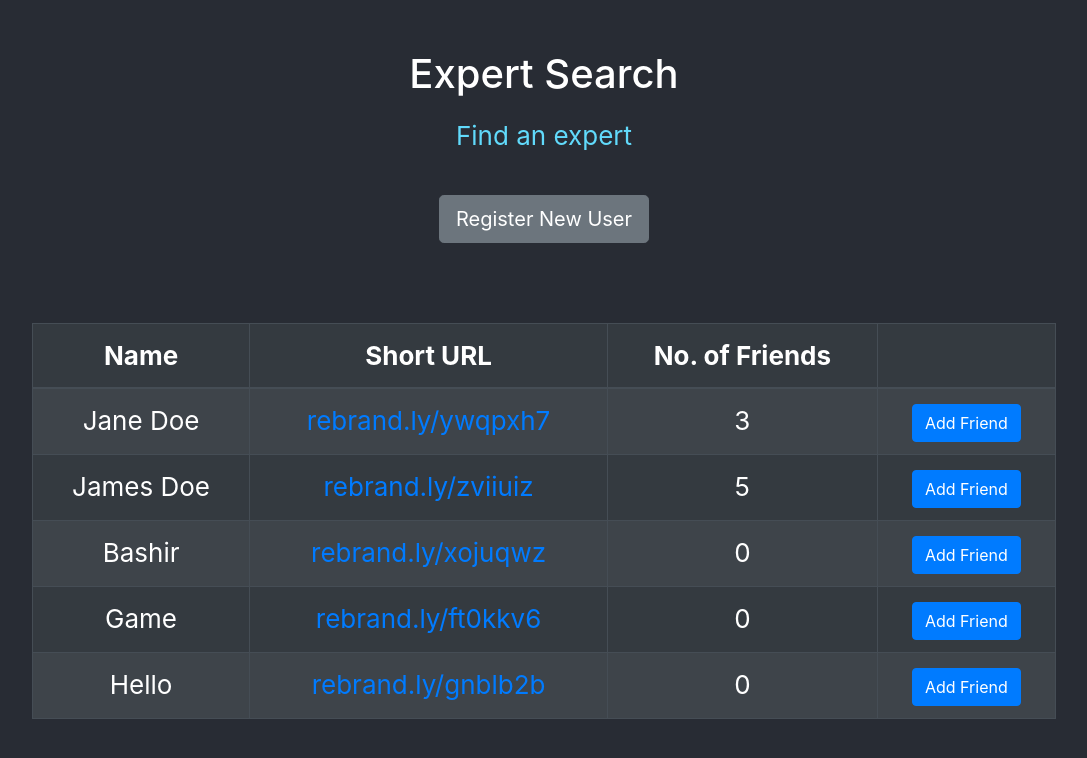
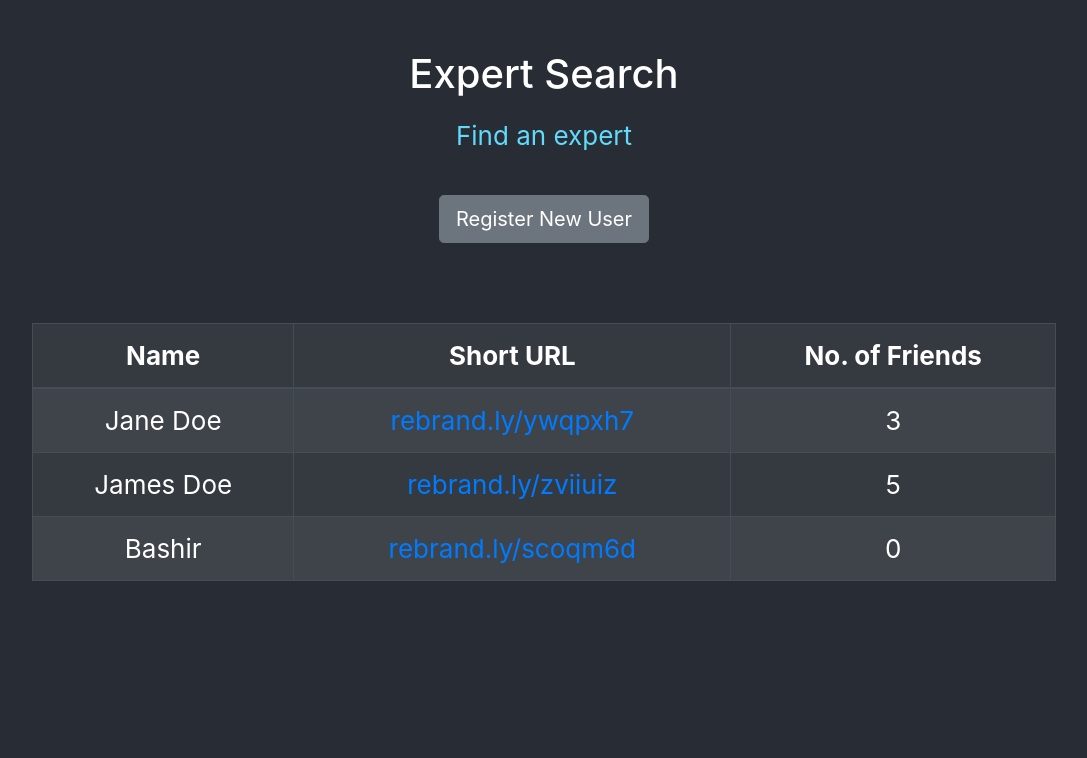
Before and after one commit to begeh/wanda-challenge, a React (Create React App) app: page / in a window 1280 px wide. Shown: the top 758 px of the page, without its empty margins (96-1183 px from the left). Built offline with nearby package versions, Linux system fonts and the light colour scheme.

Commit message:
remove overlapping link from shortUrls on main page by stopping eventpropagation from link to profile

```diff
--- a/src/components/TableItem.js
+++ b/src/components/TableItem.js
@@ -6,18 +6,19 @@ import {useHistory} from "react-router-dom";
 
 export default function TableItem(props){
   let history = useHistory();
+  const {name, longUrl, shortUrl, friends} = props;
   return(
     <tr onClick={()=>history.push({pathname: "/profile", state: props})}>
-      <td>{props.name}</td>
+      <td>{name}</td>
       <td>
-        <a href={props.longUrl}>
-          {props.shortUrl}
+        <a onClick={(e)=> e.stopPropagation()} href={longUrl}>
+          {shortUrl}
         </a>
       </td>
-      <td>{props.friends.length}</td>
-      <td>
+      <td>{friends.length}</td>
+      {/* <td>
         <Button variant="primary">Add Friend</Button>
-      </td>
+      </td> */}
     </tr>
   )
 }
--- a/src/db.json
+++ b/src/db.json
@@ -1,8 +1,8 @@
-[
-  {
+{
+  "1": {
     "id": 1,
     "name": "Jane Doe",
-    "longUrl": "http://www.example.edu/",
+    "longUrl": "http://www.google.com/",
     "shortUrl": "rebrand.ly/ywqpxh7",
     "friends": [
       0,
@@ -11,7 +11,7 @@
     ],
     "headings": []
   },
-  {
+  "2": {
     "id": 2,
     "name": "James Doe",
     "longUrl": "http://www.example.edu/",
@@ -25,11 +25,11 @@
     ],
     "headings": []
   },
-  {
+  "3": {
     "id": 2,
     "name": "Bashir",
     "longUrl": "https://www.wikipedia.org",
-    "shortUrl": "rebrand.ly/xojuqwz",
+    "shortUrl": "rebrand.ly/scoqm6d",
     "friends": [],
     "headings": [
       "\n\n\n\nWikipedia\n\nThe Free Encyclopedia\n\n",
@@ -39,37 +39,5 @@
       "\n\n\n\n1 000+\n\n\narticles\n\n\n\n",
       "\n\n\n\n100+\n\n\narticles\n\n\n\n"
     ]
-  },
-  {
-    "id": 3,
-    "name": "Game",
-    "longUrl": "https://www.education.edu",
-    "shortUrl": "rebrand.ly/ft0kkv6",
-    "friends": [],
-    "headings": [
-      "RHEC CLOSURE NOTICE",
-      "The best educational programs in the region, right at your doorstep.",
-      "Featured Programs",
-      "\n\t\t\t\t\tGED Preparation and Basic Academic Skills\n\t\t\t",
-      "\n\t\t\t\t\tEntry to Practice Nurse Anesthesia\n\t\t\t",
-      "\n\t\t\t\t\tEducational Leadership\n\t\t\t",
-      "Announcements & Events",
-      "Virtual Open House – June 4th",
-      "Winter 2020 Issue of CenterPoint",
-      "Claude Moore Education Complex Featured by AIA Virginia",
-      "Want to Host an Event?",
-      "Roanoke Higher Education Center",
-      "Hours of Operation"
-    ]
-  },
-  {
-    "id": 4,
-    "name": "Hello",
-    "longUrl": "https://www.example.edu",
-    "shortUrl": "rebrand.ly/gnblb2b",
-    "friends": [],
-    "headings": [
-      "Example Domain"
-    ]
   }
-]
+}
--- a/src/pages/Main.js
+++ b/src/pages/Main.js
@@ -131,8 +131,8 @@ export default function Main(props){
               <th>Name</th>
               <th>Short URL</th>
               <th>No. of Friends</th>
-              <th>
-              </th>
+              {/* <th>
+              </th> */}
             </tr>
           </thead>
           <tbody>
@@ -145,6 +145,7 @@ export default function Main(props){
                     friends={expert.friends}
                     headings={expert.headings}
                     longUrl={expert.longUrl}
+                    list={list}
                   />
                 ))
               }
--- a/src/pages/Profile.js
+++ b/src/pages/Profile.js
@@ -39,7 +39,7 @@ export default function Profile(props) {
         <Button onClick={() => history.push("/")}variant="primary">Home</Button>
       </Card.Body>
       <Card.Footer className="text-muted">
-        <p>Search Friends</p>
+        <p>Search for Expert</p>
       <input id="search" className="input" type="textarea" />
       </Card.Footer>
     </Card>
--- a/src/scraper.js
+++ b/src/scraper.js
@@ -6,7 +6,7 @@ async function scraper(url){
 return await rp(url)
   .then(function(html){
     const $ = cheerio.load(html);
-    const headers = $("h1, h2, h3, h4, h5, h6");
+    const headers = $("h1, h2, h3");
     const arr = [];
     headers.each(function(){
       arr.push($(this).text());
--- a/src/server.js
+++ b/src/server.js
@@ -53,7 +53,7 @@ app.post("/data", async (req,res)=>{
   console.log(tags);
   const user = {...req.body, headings: tags};
   console.log(user);
-  db.set(Object.keys(db.getState()).length, user).write();
+  db.set(Object.keys(db.getState()).length + 1, user).write();
 })
 
 app.listen(process.env.PORT || 8080,  () => {
```
Also changed, not shown: src/experts.json (+5 -5 lines).
